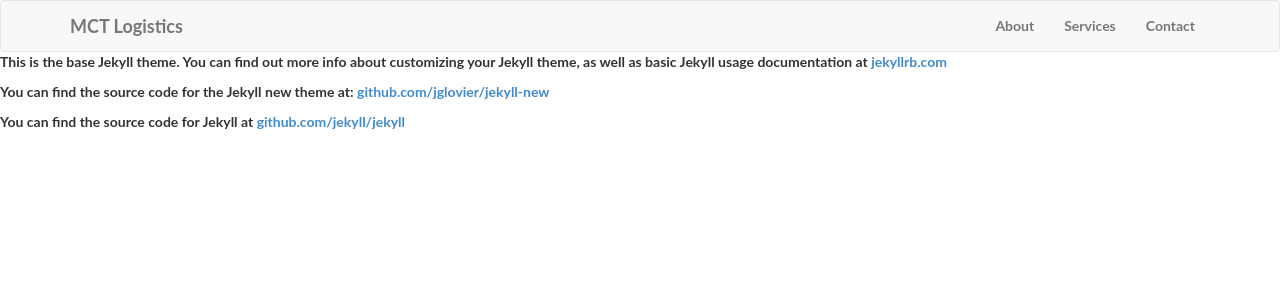
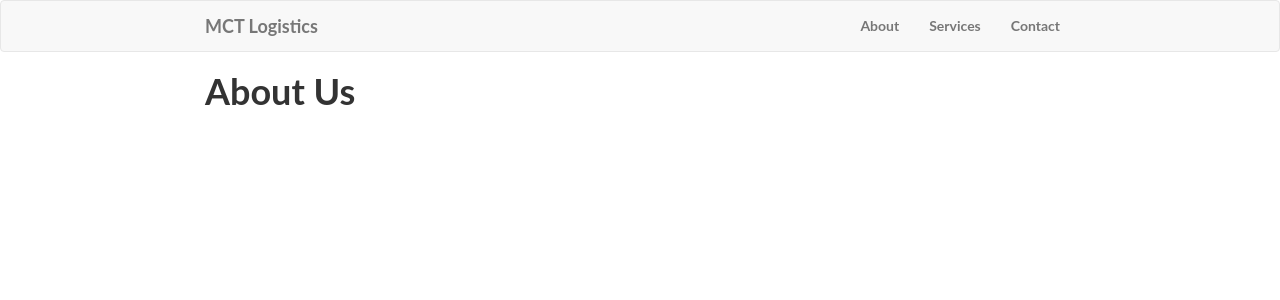
Before and after one commit to cbsm1th/mikeclark, a Jekyll site: the page built from about.md, in a window 1280 px wide. Shown: the top 300 px of the page. Built offline with Jekyll 4.4.1, drawn with Linux system fonts in a browser that asks for light colours.

```diff
--- a/_includes/header.html
+++ b/_includes/header.html
@@ -9,7 +9,7 @@
                     <span class="icon-bar"></span>
                     <span class="icon-bar"></span>
                 </button>
-                <a class="navbar-brand" href="#">MCT Logistics</a>
+                <a class="navbar-brand" href="/">MCT Logistics</a>
             </div>
             <!-- Collect the nav links, forms, and other content for toggling -->
             <div class="collapse navbar-collapse" id="bs-example-navbar-collapse-1">
--- a/about.md
+++ b/about.md
@@ -4,8 +4,6 @@
 permalink: /about/
 ---
 
-This is the base Jekyll theme. You can find out more info about customizing your Jekyll theme, as well as basic Jekyll usage documentation at [jekyllrb.com](http://jekyllrb.com/)
-
-You can find the source code for the Jekyll new theme at: [github.com/jglovier/jekyll-new](https://github.com/jglovier/jekyll-new)
-
-You can find the source code for Jekyll at [github.com/jekyll/jekyll](https://github.com/jekyll/jekyll)
+<div class="container">
+	<h1>About Us</h1>
+</div>
--- a/dev/less/styles.less
+++ b/dev/less/styles.less
@@ -1,3 +1,4 @@
 @import 'bootstrap';
 @import 'parts/carousel';
 @import 'parts/layout';
+@import 'parts/map';
```
Also changed, not shown: dev/less/parts/layout.less (+4 -6 lines), dev/less/parts/map.less (added, +7 -0 lines), css/bootstrap.css.
